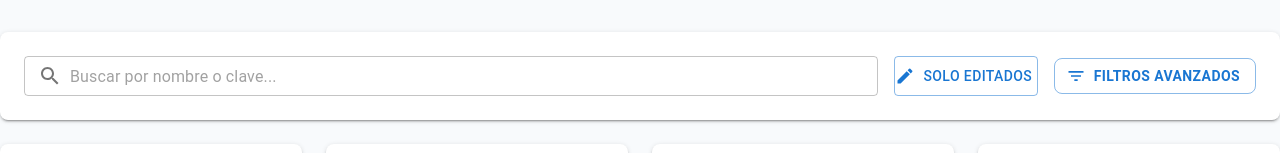
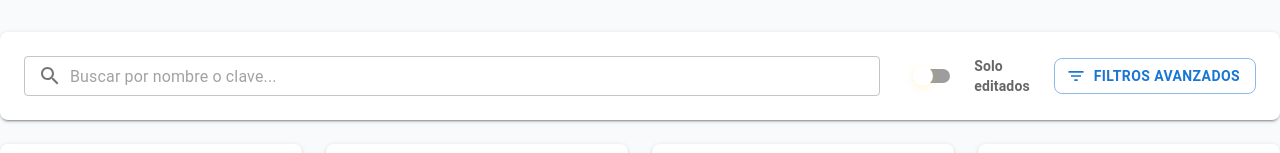
Before and after one commit to Andrik0711/kladi-reto, a React (Vite) app: page / in a window 1280 px wide. Shown: the top 153 px of the page. Built offline with nearby package versions, Linux system fonts and the light colour scheme; no server answers.

Commit message:
Feature: Switch para productos solo editados

```diff
--- a/src/pages/EditProducts.tsx
+++ b/src/pages/EditProducts.tsx
@@ -29,6 +29,7 @@ import {
     DialogContent,
     DialogActions,
     Slider,
+    Switch,
 } from '@mui/material';
 import {
     Search as SearchIcon,
@@ -67,7 +68,8 @@ export default function EditProducts() {
                 product.precio_sugerido >= priceRange[0] &&
                 product.precio_sugerido <= priceRange[1];
             const matchesInv =
-                product.inventario_actual >= invRange[0] && product.inventario_actual <= invRange[1];
+                product.inventario_actual >= invRange[0] &&
+                product.inventario_actual <= invRange[1];
             return matchesSearch && matchesEditFilter && matchesPrice && matchesInv;
         });
     }, [products, searchTerm, showOnlyEdited, priceRange, invRange]);
@@ -151,15 +153,34 @@ export default function EditProducts() {
                                     variant="outlined"
                                     size="small"
                                 />
-                                <Button
-                                    variant={showOnlyEdited ? 'contained' : 'outlined'}
-                                    color="primary"
-                                    onClick={() => setShowOnlyEdited((v) => !v)}
-                                    startIcon={<EditIcon />}
-                                    sx={{ whiteSpace: 'nowrap' }}
+                                {/* Switch para mostrar solo editados */}
+                                <Box
+                                    sx={{ display: 'flex', alignItems: 'center', gap: 1.5, pl: 1 }}
                                 >
-                                    {showOnlyEdited ? 'Ver todos' : 'Solo editados'}
-                                </Button>
+                                    <Switch
+                                        checked={showOnlyEdited}
+                                        onChange={() => setShowOnlyEdited((v) => !v)}
+                                        color="warning"
+                                        inputProps={{
+                                            'aria-label': 'Mostrar solo productos editados',
+                                        }}
+                                        sx={{
+                                            '& .MuiSwitch-thumb': {
+                                                boxShadow: '0 2px 8px rgba(255,193,7,0.18)',
+                                            },
+                                            '& .Mui-checked': {
+                                                color: theme.palette.warning.main,
+                                            },
+                                        }}
+                                    />
+                                    <Typography
+                                        variant="body2"
+                                        color={showOnlyEdited ? 'warning.main' : 'text.secondary'}
+                                        fontWeight={600}
+                                    >
+                                        Solo editados
+                                    </Typography>
+                                </Box>
                             </Box>
                         </Box>
                         <Box
@@ -170,7 +191,7 @@ export default function EditProducts() {
                                 width: { xs: '100%', md: 'auto' },
                             }}
                         >
-                            {/* Botón de filtros avanzados más simple */}
+                            {/* Botón de filtros avanzados */}
                             <Button
                                 variant="outlined"
                                 color="primary"
```
